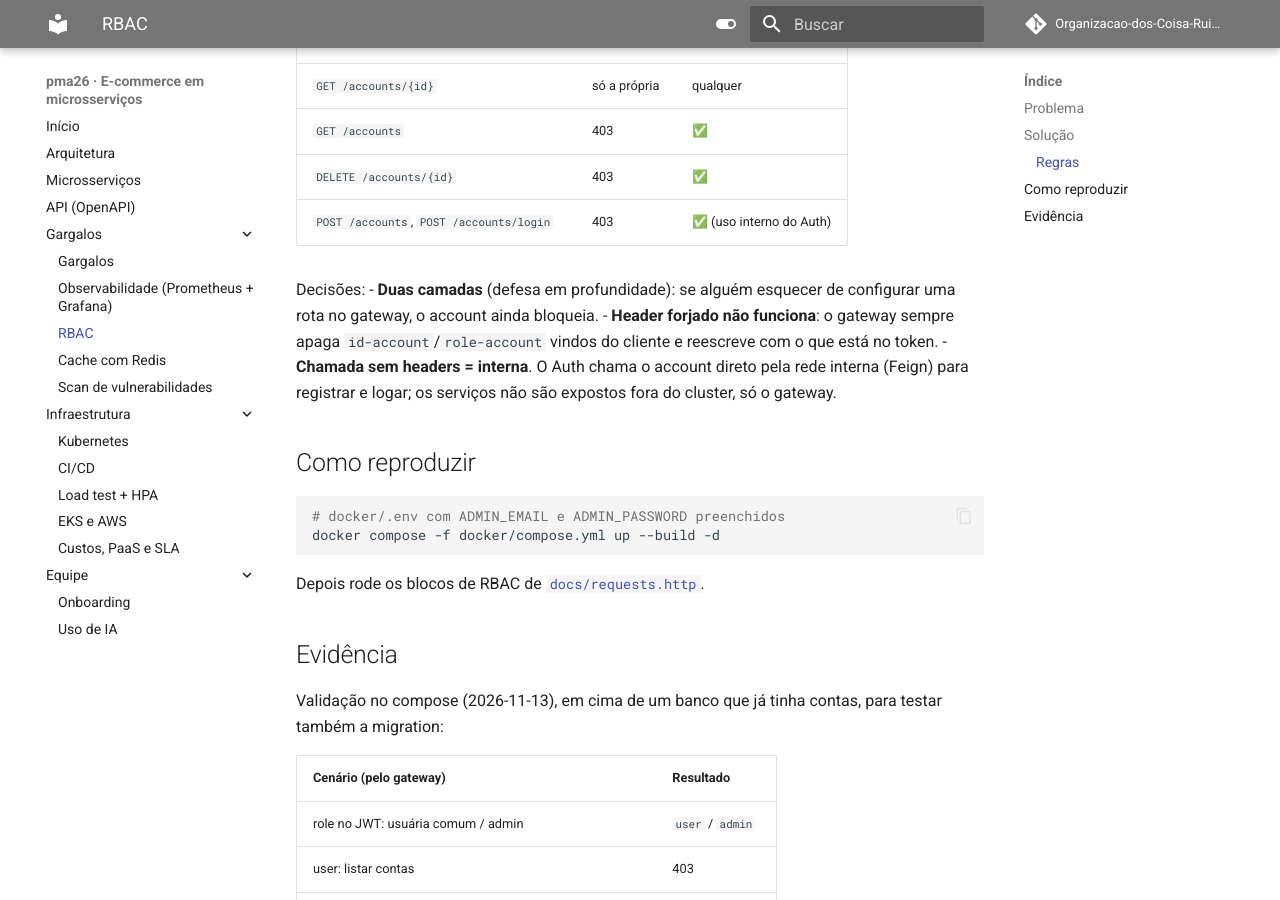
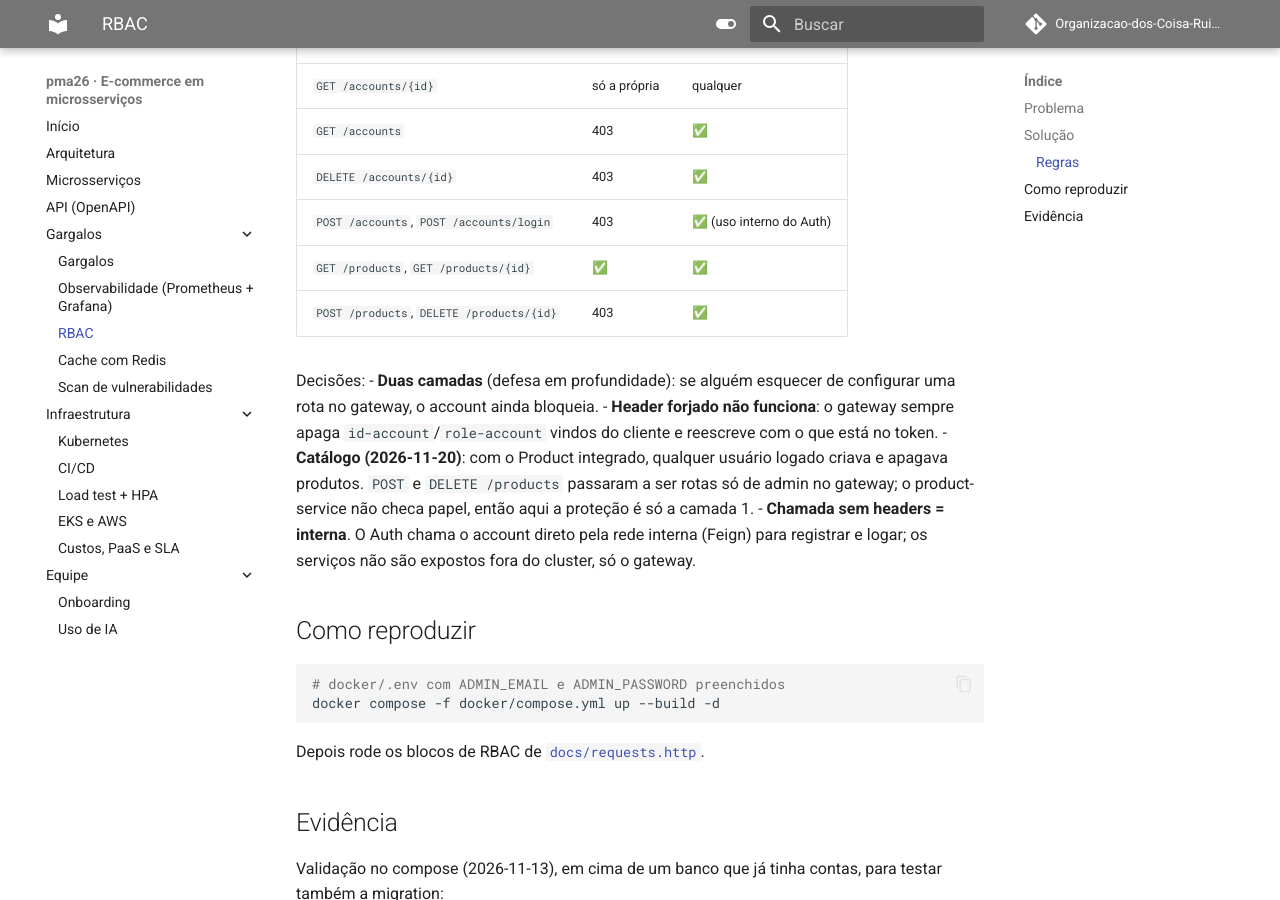
Before and after one commit to Organizacao-dos-Coisa-Ruim/pma26, an MkDocs documentation site: the page built from docs/gargalos/rbac.md, in a window 1280 px wide and 900 px high, scrolled down 1054 px. Built offline with MkDocs 1.6.1 and Material for MkDocs 9.7.7, drawn with Linux system fonts in a browser that asks for light colours; comment, search, counter and statistics services are not loaded.

Commit message:
feat: smoke test e docs do RBAC em /products (só admin cria e apaga)
- smoke test: o admin cria e apaga os produtos; user criando ou apagando
  produto recebe 403 (39 cenários)
- openapi.yaml: 403 em POST /products e DELETE /products/{id}
- requests.http: criação de produto com o token do admin
- gargalos/rbac.md: regras do catálogo
- ia.md: registro do RBAC em /products e do maxReplicas: 8

Depende de gateway-service#7 (regra no RouterValidator).

Co-Authored-By: Claude Opus 5.5 <noreply@anthropic.com>

```diff
--- a/docs/gargalos/rbac.md
+++ b/docs/gargalos/rbac.md
@@ -34,10 +34,15 @@ cliente ─▶ gateway ──(1) rota só de admin? role != admin → 403
 | `GET /accounts` | 403 | ✅ |
 | `DELETE /accounts/{id}` | 403 | ✅ |
 | `POST /accounts`, `POST /accounts/login` | 403 | ✅ (uso interno do Auth) |
+| `GET /products`, `GET /products/{id}` | ✅ | ✅ |
+| `POST /products`, `DELETE /products/{id}` | 403 | ✅ |
 
 Decisões:
 - **Duas camadas** (defesa em profundidade): se alguém esquecer de configurar uma rota no gateway, o account ainda bloqueia.
 - **Header forjado não funciona**: o gateway sempre apaga `id-account`/`role-account` vindos do cliente e reescreve com o que está no token.
+- **Catálogo (2026-11-20)**: com o Product integrado, qualquer usuário logado criava e apagava produtos. `POST` e
+  `DELETE /products` passaram a ser rotas só de admin no gateway; o product-service não checa papel, então aqui
+  a proteção é só a camada 1.
 - **Chamada sem headers = interna**. O Auth chama o account direto pela rede interna (Feign) para registrar e logar; os serviços não são expostos fora do cluster, só o gateway.
 
 ## Como reproduzir
--- a/docs/openapi.yaml
+++ b/docs/openapi.yaml
@@ -218,7 +218,7 @@ paths:
           description: Produtos
           content: { application/json: { schema: { type: array, items: { $ref: "#/components/schemas/ProductOut" } } } }
     post:
-      summary: Cria produto
+      summary: Cria produto (só admin)
       requestBody:
         content: { application/json: { schema: { $ref: "#/components/schemas/ProductIn" } } }
       responses:
@@ -226,6 +226,7 @@ paths:
           description: Criado
           content: { application/json: { schema: { $ref: "#/components/schemas/ProductOut" } } }
         "400": { description: Dados inválidos }
+        "403": { description: Não é admin }
   /products/{id}:
     parameters:
       - { name: id, in: path, required: true, schema: { type: string } }
@@ -237,9 +238,10 @@ paths:
           content: { application/json: { schema: { $ref: "#/components/schemas/ProductOut" } } }
         "404": { description: Não existe }
     delete:
-      summary: Apaga um produto
+      summary: Apaga um produto (só admin)
       responses:
         "204": { description: Apagado }
+        "403": { description: Não é admin }
         "404": { description: Não existe }
 
   /orders/health-check:
```
Also changed, not shown: docs/ia.md (+1 -0 lines), 2 other files.
